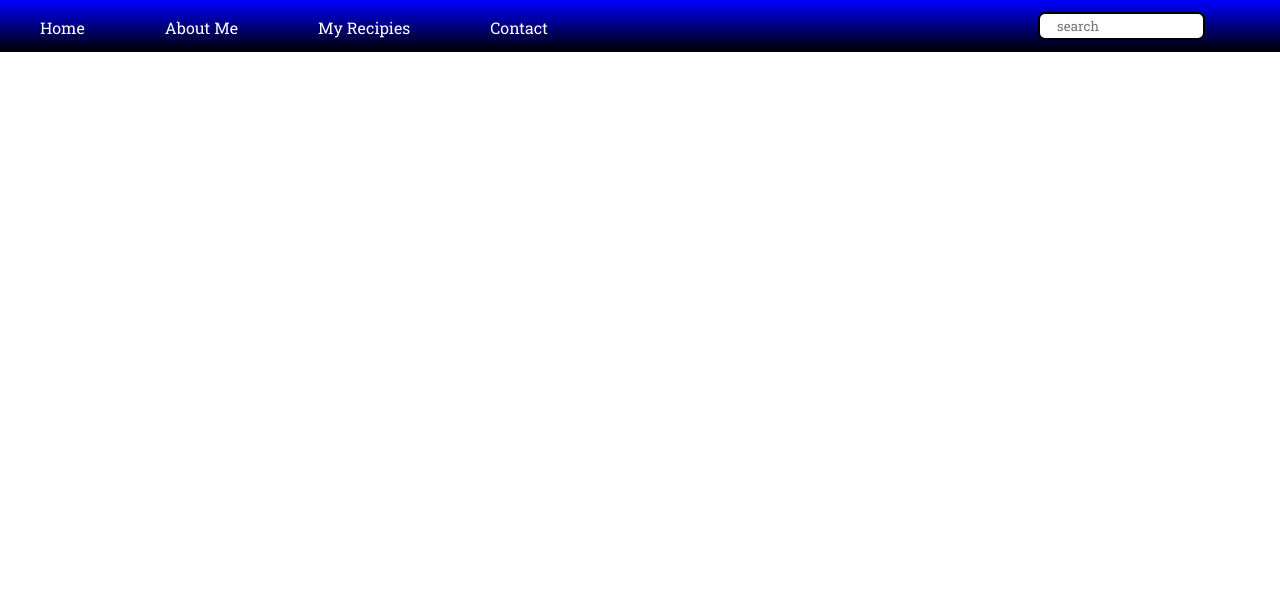
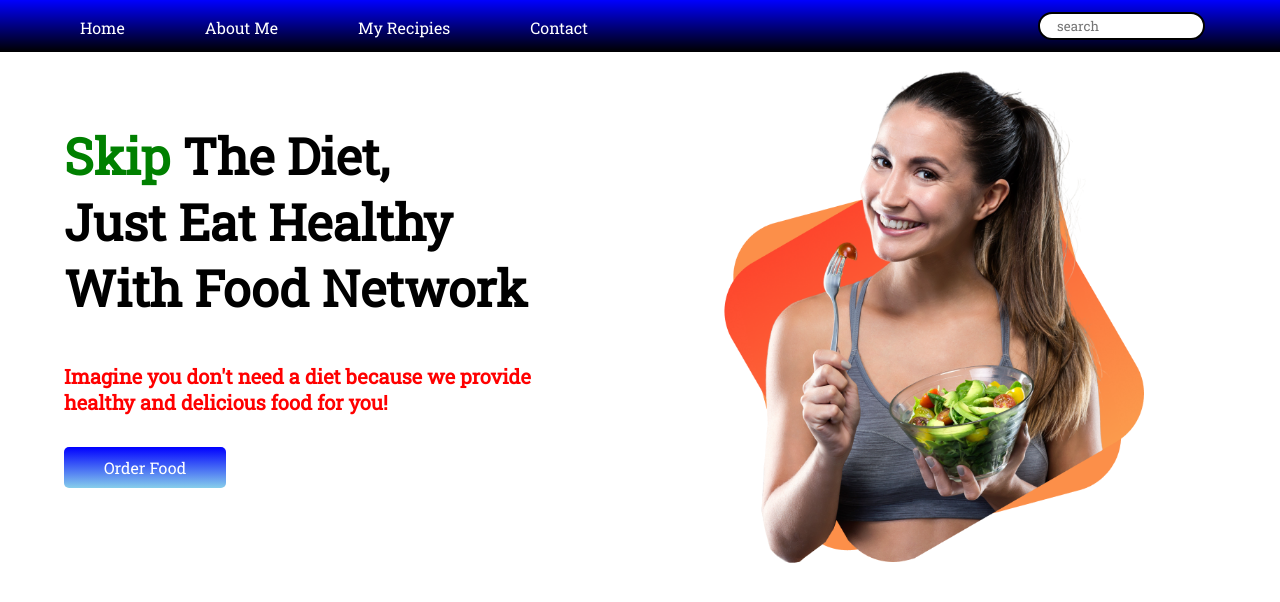
Before and after one commit to antar555/food-network, a plain HTML site: page index.html in a window 1280 px wide. Drawn offline with Linux system fonts and the light colour scheme.

Commit message:
first-section completed

```diff
--- a/index.html
+++ b/index.html
@@ -28,5 +28,27 @@
 
     </header>
 
+
+
+    <section class="first-section">
+        <div class="half-width">
+            <br><br><br>
+            <h1 class="banner-top"> <span class="orange">Skip</span> The Diet, </h1>
+            <h1 class="banner-top">Just Eat Healthy</h1>
+            <h1 class="banner-top">With Food Network</h1> <br> <br>
+            <p>Imagine you don't need a diet because we provide
+            <p>healthy and delicious food for you!</p> <br> <br>
+
+
+            <a class="button" href="">Order Food</a>
+        </div>
+        <div class="half-width">
+            <img src="images/female/Group 8425.png" alt="">
+        </div>
+    </section>
+
+
+
+
 </body>
 </html>
--- a/style.css
+++ b/style.css
@@ -1,14 +1,19 @@
 *{
     font-family: 'Roboto Slab', serif;
     margin: 0;
-    padding: 0;
+    /* padding: 0; */
 }
 .navbar{
     /* height: 100px; */
 
     background-image: linear-gradient(blue, black);
+    /* position: fixed; */
+    /* width: 100%; */
+    overflow: hidden;
     position: fixed;
+    top: 0;
     width: 100%;
+
 }
 .navbar ul{
     overflow: auto;
@@ -38,8 +43,46 @@
 }
 .navbar input{
     border: 2px solid black;
-    border-radius: 7px;
+    border-radius: 17px;
     padding:3px 17px;
     width: 129px;
     outline: none;
 }
+.half-width{
+    width: 50%;
+    padding-left: 5%;;
+}
+
+h1{
+    font-size: 50px;
+}
+
+.half-width p{
+    /* margin-top: 30px; */
+    font-size: 20px;
+    color: red;
+    font-weight: bold;
+}
+.half-width img{
+    width: 80%;
+}
+
+
+.first-section{
+    margin-top: 60px;
+    display: flex;
+    /* border: 12px solid black; */
+}
+
+.orange{
+    color: green;
+}
+
+.button{
+    text-decoration: none;
+    background-image: linear-gradient(blue, skyblue);
+    padding: 10px 40px;
+    color: white;
+    font-weight: 400;
+    border-radius: 5px;;
+}
```
